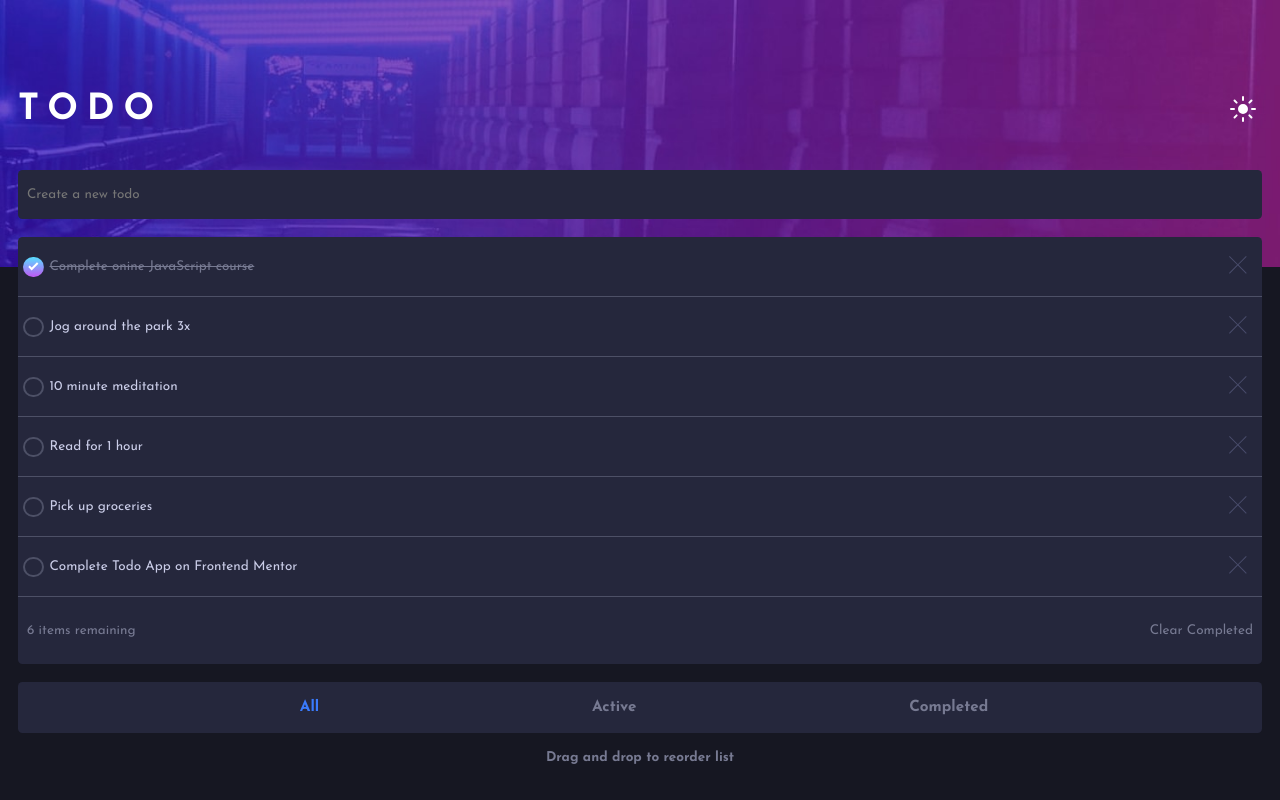
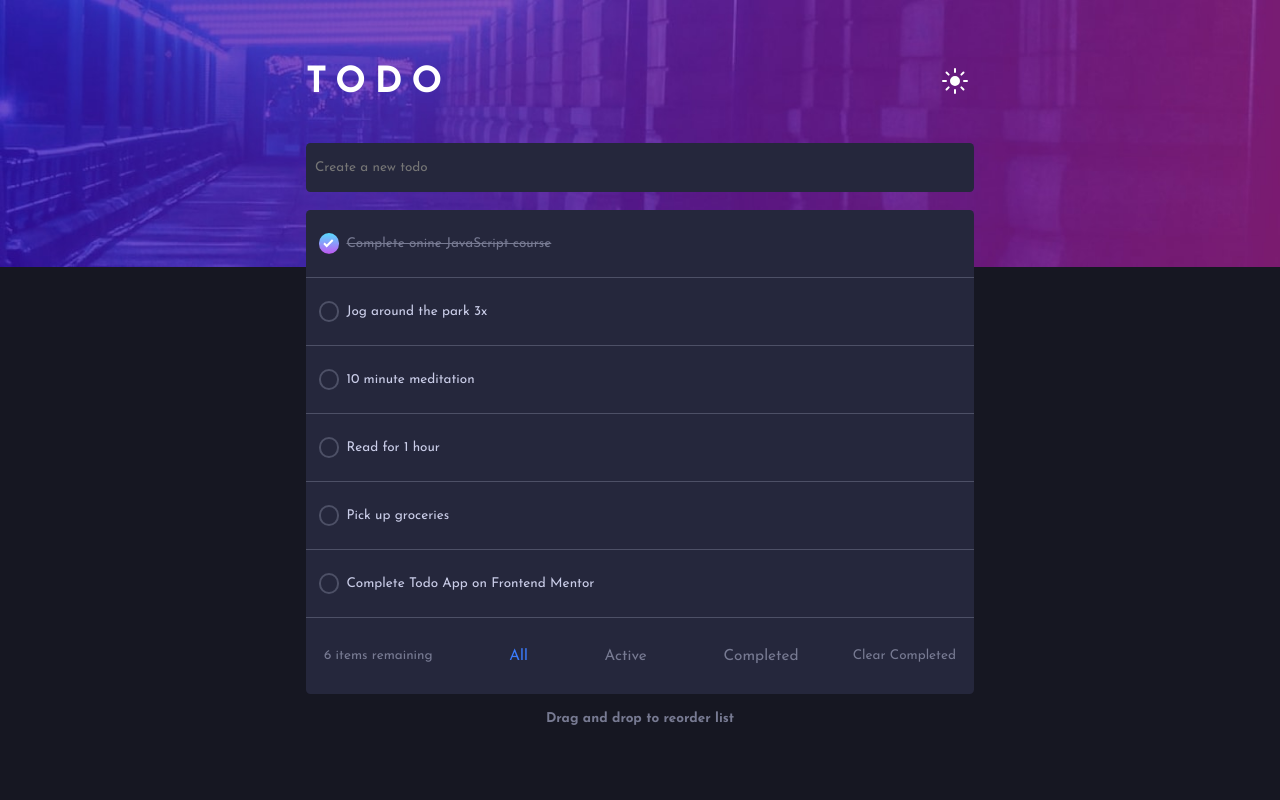
Before and after one commit to acedilloluis/todo-app, a React (Vite) app: page / in a window 1280 px wide. Built offline with nearby package versions, Linux system fonts and the light colour scheme.

Commit message:
completed desktop design

```diff
--- a/src/App.js
+++ b/src/App.js
@@ -1,4 +1,4 @@
-import React, { useState } from 'react';
+import React, { useState, useEffect } from 'react';
 import { createRoot } from 'react-dom/client';
 import { nanoid } from 'nanoid';
 import CreateTodo from './components/CreateTodo';
@@ -36,6 +36,7 @@ function App() {
   const [todos, setTodos] = useState(DEFAULT_TODOS);
   const [filter, setFilter] = useState('All');
   const [theme, setTheme] = useState('dark');
+  const [isDesktop, setIsDesktop] = useState(window.innerWidth > 1075);
 
   function addTodo(task) {
     const newTodo = { id: `todo-${nanoid()}`, task: task, completed: false };
@@ -72,6 +73,10 @@ function App() {
     }
   }
 
+  function updateMedia() {
+    setIsDesktop(window.innerWidth > 1075);
+  }
+
   const todoList = todos
     .filter(FILTER_MAP[filter])
     .map((todo) => (
@@ -97,18 +102,23 @@ function App() {
     todoList.length === 1 ? 'item' : 'items'
   } remaining`;
 
+  useEffect(() => {
+    window.addEventListener('resize', updateMedia);
+    return () => window.removeEventListener('resize', updateMedia);
+  });
+
   return (
     <>
       <picture>
         <source
           srcSet={theme === 'dark' ? desktopDarkBg : desktopLightBg}
           type="image/jpeg"
-          media="(min-width: 375px)"
+          media="(min-width: 650px)"
         />
         <img
           src={theme === 'dark' ? mobileDarkBg : mobileLightBg}
           alt=""
-          className="responsive-img"
+          className="img"
         />
       </picture>
 
@@ -130,13 +140,16 @@ function App() {
           {todoList}
           <li>
             <p>{todosCounter}</p>
+            {isDesktop ? <form id="filter-btns">{filterBtns}</form> : null}
             <ClearButton clearCompleted={clearCompleted} />
           </li>
         </ul>
 
-        <form id="filter-btns" className="box">
-          {filterBtns}
-        </form>
+        {!isDesktop ? (
+          <form id="filter-btns" className="box">
+            {filterBtns}
+          </form>
+        ) : null}
 
         <footer>Drag and drop to reorder list</footer>
       </main>
--- a/src/components/FilterButton.js
+++ b/src/components/FilterButton.js
@@ -4,7 +4,6 @@ import PropTypes from 'prop-types';
 function FilterButton({ name, filter, setFilter }) {
   return (
     <label
-      onClick={() => setFilter(name)}
       onKeyDown={(e) => {
         if (e.key === 'Enter') setFilter(name);
       }}
@@ -14,6 +13,7 @@ function FilterButton({ name, filter, setFilter }) {
         name="filters"
         value={name}
         checked={name === filter}
+        onChange={() => setFilter(name)}
       />
       <p tabIndex="0">{name}</p>
     </label>
--- a/src/components/Todo.js
+++ b/src/components/Todo.js
@@ -10,7 +10,7 @@ function Todo({ id, task, completed, toggleTodoCompleted, deleteTodo }) {
           type="checkbox"
           name={id}
           checked={completed}
-          onClick={() => toggleTodoCompleted(id)}
+          onChange={() => toggleTodoCompleted(id)}
         />
         <span className="circle"></span>
         <p>{task}</p>
--- a/src/index.css
+++ b/src/index.css
@@ -91,9 +91,10 @@ body {
   border: 0.125rem solid transparent;
 }
 
-.responsive-img {
+.img {
   height: auto;
-  max-width: 100%;
+  width: 100%;
+  object-position: center;
 }
 
 .visually-hidden {
@@ -165,7 +166,7 @@ body {
     display: flex;
     align-items: center;
     justify-content: space-between;
-    padding: 1rem 0.5rem;
+    padding: 1.5rem 1rem;
     border-bottom: 0.063rem solid var(--list-border-color);
 
     & label {
@@ -184,14 +185,15 @@ body {
       & .circle {
         position: absolute;
         top: -0.2rem;
-        left: -0.2rem;
+        left: -0.3rem;
       }
 
       & p {
         display: inline;
+        padding: 0.75rem 0;
       }
 
-      & input:checked ~ .circle {
+      & input[type='checkbox']:checked ~ .circle {
         background: linear-gradient(var(--box-bg-color), var(--box-bg-color))
             padding-box,
           linear-gradient(to right, hsl(192, 100%, 67%), hsl(280, 87%, 65%))
@@ -203,7 +205,7 @@ body {
         background-position: center, center;
       }
 
-      & input:checked ~ p {
+      & input[type='checkbox']:checked ~ p {
         color: var(--list-checked-font-color);
         text-decoration: solid line-through var(--list-checked-font-color)
           0.063rem;
@@ -220,6 +222,7 @@ body {
   & li:last-child {
     border-bottom: none;
     color: var(--filter-font-color);
+    padding: 1.25rem 1rem;
 
     & p {
       cursor: default;
@@ -288,3 +291,38 @@ body {
   font-size: 0.75rem;
   margin-bottom: var(--margin);
 }
+
+@media (min-width: 1076px) {
+  .wrapper {
+    display: flex;
+    align-items: center;
+    justify-content: center;
+  }
+
+  .wrapper > main {
+    width: 55%;
+    top: 15%;
+  }
+
+  #todo-list > li > button {
+    display: none;
+  }
+
+  #todo-list > li:last-child {
+    display: flex;
+    align-items: center;
+    justify-content: space-evenly;
+
+    & > button {
+      display: inline-block;
+    }
+  }
+
+  #filter-btns {
+    margin: 0;
+  }
+
+  #todo-list > li:hover > button {
+    display: block;
+  }
+}
```
